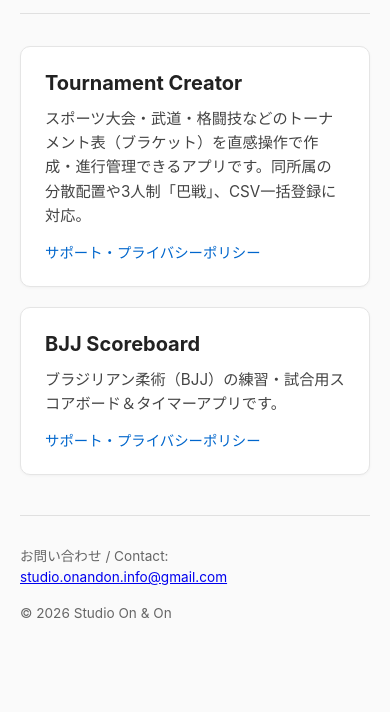
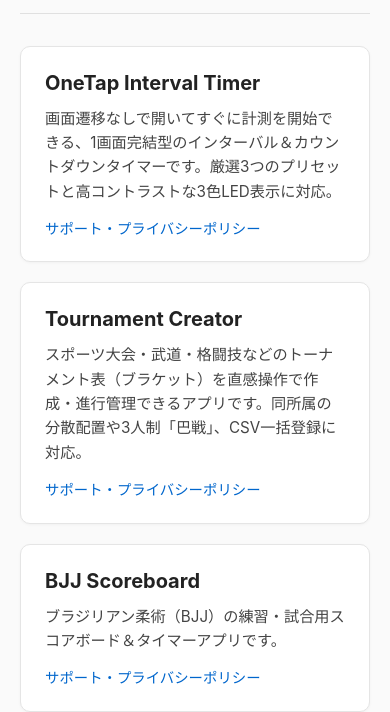
Before and after one commit to kkkyyyooo/kkkyyyooo.github.io, a plain HTML site: page index.html in a window 390 px wide. Shown: the part 141-853 px from the top of the page. Drawn offline with Linux system fonts and the light colour scheme.

Commit message:
Modify title and add OneTap Interval Timer section
Updated the title and added a new app section for OneTap Interval Timer with a description and support link.

```diff
--- a/index.html
+++ b/index.html
@@ -3,7 +3,7 @@
 <head>
   <meta charset="UTF-8">
   <meta name="viewport" content="width=device-width, initial-scale=1.0">
-  <title>Studio On & On - Mobile Apps</title>
+  <title>Studio On &amp; On - Mobile Apps</title>
   <style>
     body {
       font-family: -apple-system, BlinkMacSystemFont, "Segoe UI", Roboto, sans-serif;
@@ -72,6 +72,14 @@
 
   <main>
     <section class="app-card">
+      <h2>OneTap Interval Timer</h2>
+      <p>画面遷移なしで開いてすぐに計測を開始できる、1画面完結型のインターバル＆カウントダウンタイマーです。厳選3つのプリセットと高コントラストな3色LED表示に対応。</p>
+      <div class="links">
+        <a href="https://sites.google.com/view/simpleintervaltimer-privacy/onetap-interval-timer">サポート・プライバシーポリシー</a>
+      </div>
+    </section>
+
+    <section class="app-card">
       <h2>Tournament Creator</h2>
       <p>スポーツ大会・武道・格闘技などのトーナメント表（ブラケット）を直感操作で作成・進行管理できるアプリです。同所属の分散配置や3人制「巴戦」、CSV一括登録に対応。</p>
       <div class="links">
```
